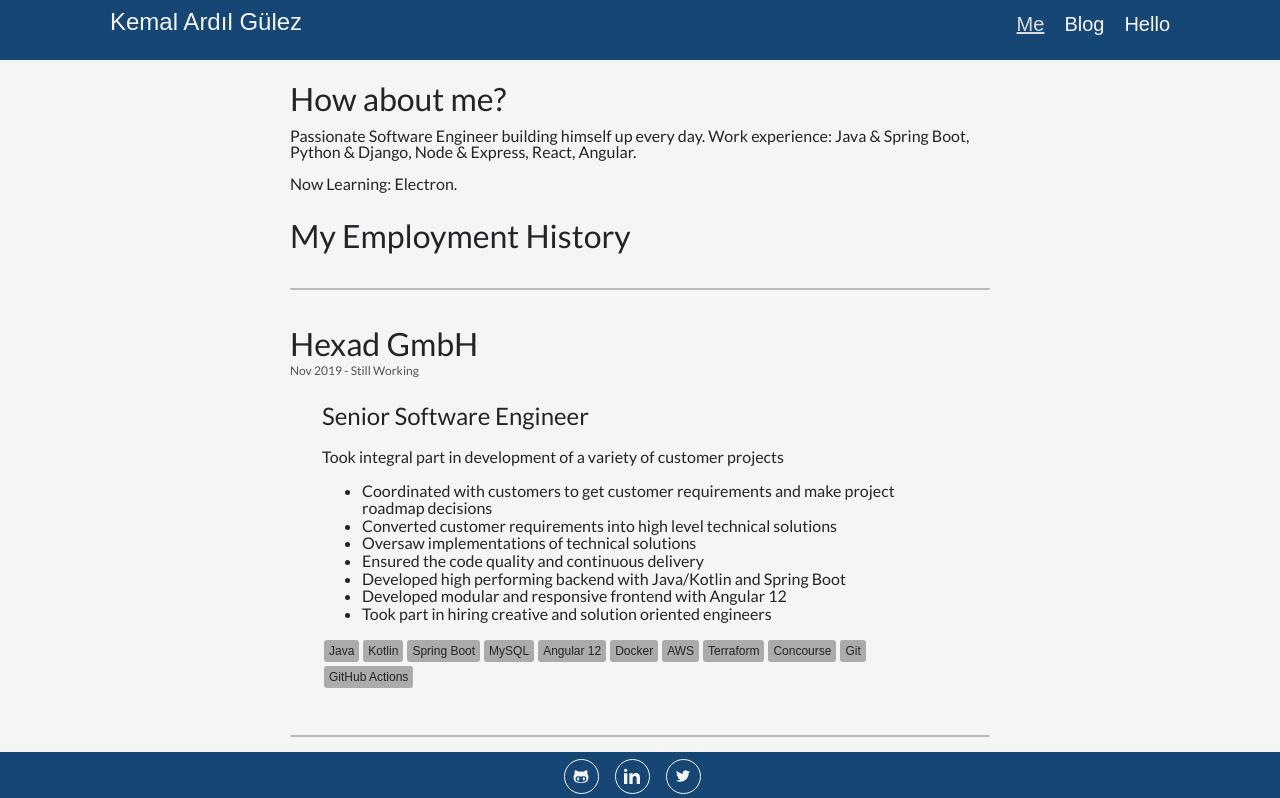
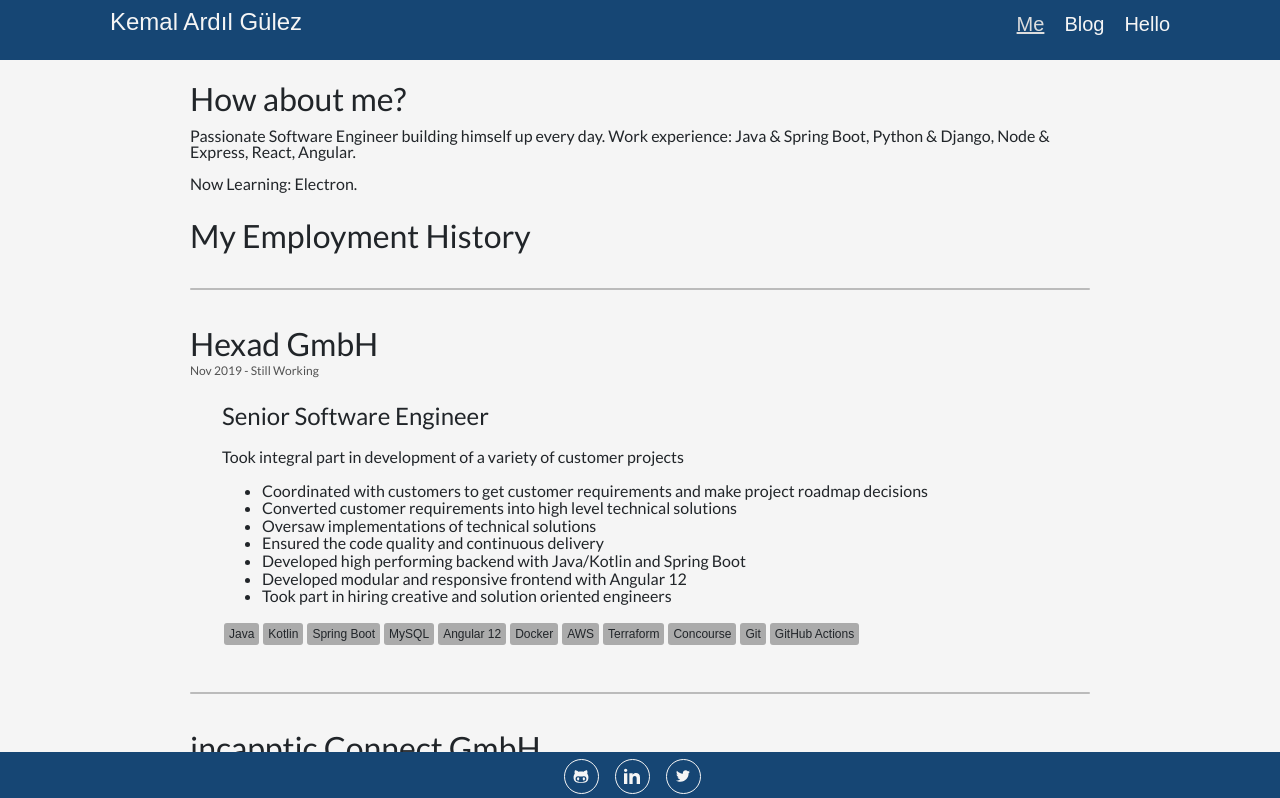
Before and after one commit to ardilgulez/website, a Next.js app: page / in a window 1280 px wide. Shown: the top 798 px of the page. Built offline with nearby package versions, Linux system fonts and the light colour scheme; a web font is replaced by a local one.

Commit message:
Modified second post to fix errors in preview

```diff
--- a/components/layout/layout.module.scss
+++ b/components/layout/layout.module.scss
@@ -7,5 +7,6 @@
 
 .pageContainer {
 	margin: 5rem auto;
-	max-width: $content_width;
+	padding: 0 90px;
+	max-width: $page_width;
 }
```
Also changed, not shown: posts/minimum-viable-responsive-design.md (+2 -2 lines).
